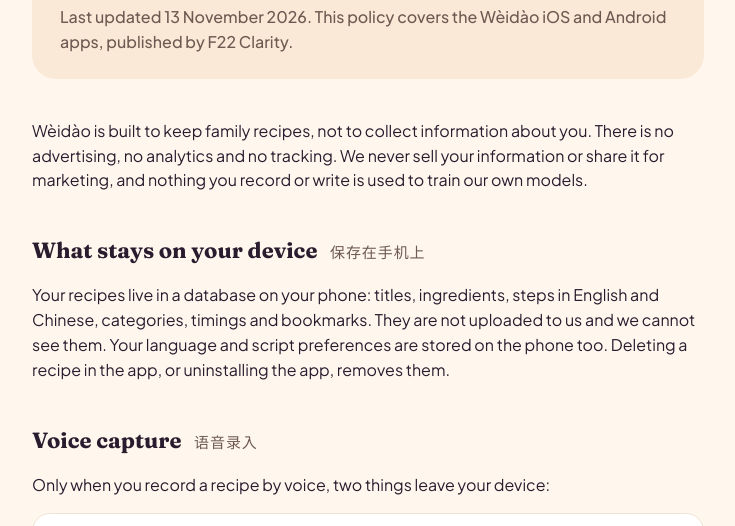
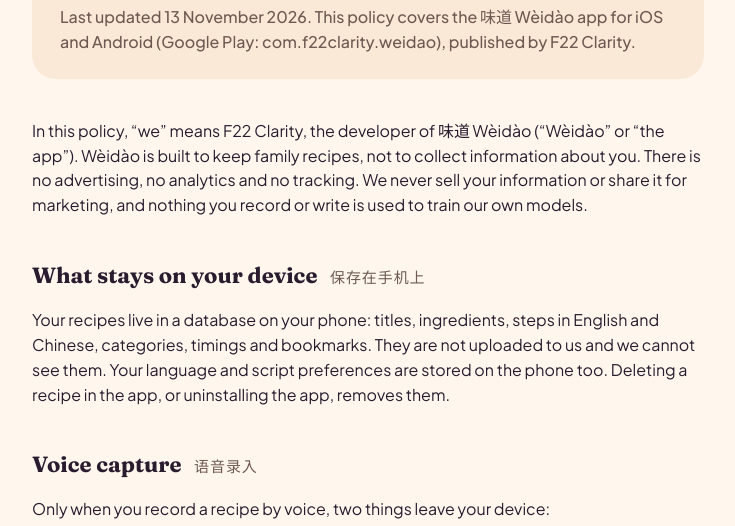
Before and after one commit to tlaw-git/weidao-support, a plain HTML site: page privacy.html in a window 1280 px wide. Shown: the part 198-724 px from the top of the page, without its empty margins (272-1007 px from the left). Drawn offline with Linux system fonts and the light colour scheme.

Commit message:
Name the app and package exactly as on Google Play
Co-Authored-By: Claude Opus 5.5 <noreply@anthropic.com>

```diff
--- a/privacy.html
+++ b/privacy.html
@@ -54,10 +54,10 @@
 
   <section class="banner">
     <h1>Privacy Policy</h1>
-    <p>Last updated 13 November 2026. This policy covers the W&#232;id&#224;o iOS and Android apps, published by F22 Clarity.</p>
+    <p>Last updated 13 November 2026. This policy covers the &#21619;&#36947; W&#232;id&#224;o app for iOS and Android (Google Play: com.f22clarity.weidao), published by F22 Clarity.</p>
   </section>
 
-  <p>W&#232;id&#224;o is built to keep family recipes, not to collect information about you. There is no advertising, no analytics and no tracking. We never sell your information or share it for marketing, and nothing you record or write is used to train our own models.</p>
+  <p>In this policy, &#8220;we&#8221; means F22 Clarity, the developer of &#21619;&#36947; W&#232;id&#224;o (&#8220;W&#232;id&#224;o&#8221; or &#8220;the app&#8221;). W&#232;id&#224;o is built to keep family recipes, not to collect information about you. There is no advertising, no analytics and no tracking. We never sell your information or share it for marketing, and nothing you record or write is used to train our own models.</p>
 
   <h2>What stays on your device <span class="zh">保存在手机上</span></h2>
   <p>Your recipes live in a database on your phone: titles, ingredients, steps in English and Chinese, categories, timings and bookmarks. They are not uploaded to us and we cannot see them. Your language and script preferences are stored on the phone too. Deleting a recipe in the app, or uninstalling the app, removes them.</p>
```
Also changed, not shown: delete-account.html (+1 -1 lines).
